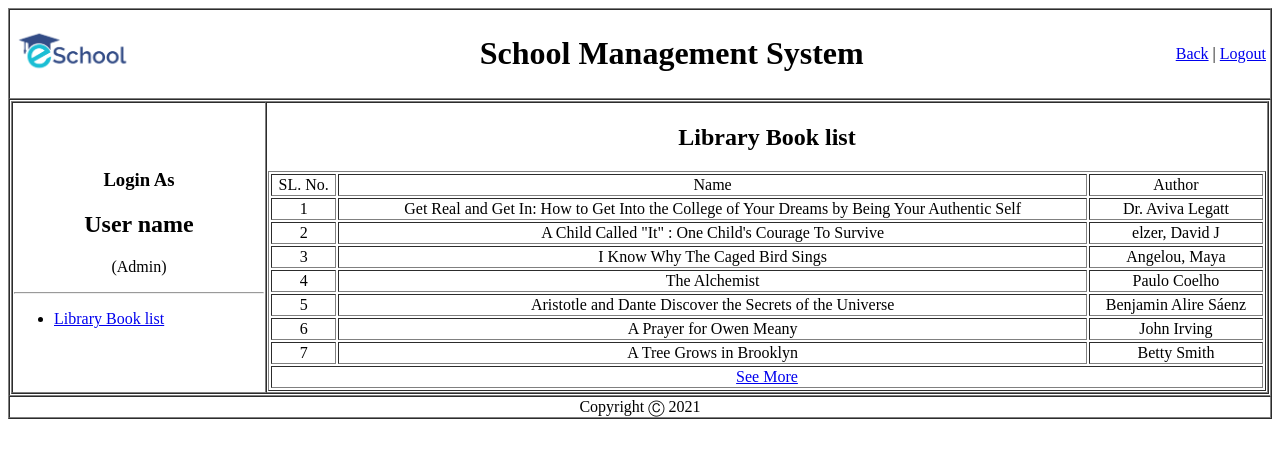
After one commit to AnirbanSahaAnik/School-management-system, a PHP site: page /View/libraryBook.php in a window 1280 px wide. The commit adds this page. Shown: the top 458 px of the page. Run offline with PHP 8.4, Linux system fonts and the light colour scheme.

Commit message:
book list

```diff
--- a/Admin/View/dashboard.php
+++ b/Admin/View/dashboard.php
@@ -84,9 +84,9 @@
                     </td>
 
                     <td align = "center">
-                      <img height="100px" weight="100px" src="../Resources/libraryBook.jpg" alt="">
+                      <a href="libraryBook.php"><img height="100px" weight="100px" src="../Resources/libraryBook.jpg" alt=""></a>
                       <br>
-                      <a href="#">Library Book Details</a>
+                      <a href="libraryBook.php">Library Book Details</a>
                     </td>
 
                     <td align = "center">
--- /dev/null
+++ b/Admin/View/libraryBook.php
@@ -0,0 +1,114 @@
+<!DOCTYPE html>
+<html lang="en" dir="ltr">
+  <head>
+    <meta charset="utf-8">
+    <title>Library Book</title>
+  </head>
+  <body>
+    <table border="1" cellspacing="0" width="100%" >
+      <tr>
+        <td>
+          <table width="100%">
+            <tr>
+              <td><img height="50px" weight="50px" src="../Resources/logo.png" alt=""></td>
+              <td align = "center"><h1>School Management System</h1></td>
+              <td align = "right">
+                <a href="dashboard.php">Back</a> |
+                <a href="../Controller/logout.php">Logout</a>
+              </td>
+            </tr>
+          </table>
+        </td>
+      </tr>
+
+      <tr>
+        <td>
+          <table width="100%" cellspacing="0" border="1">
+            <tr>
+              <td width="250px">
+                <center>
+                  <h3>Login As</h3>
+                  <h2>User name</h2>
+                  <p>(Admin)</p>
+                </center>
+                <hr>
+                <ul>
+                  <li><a href="libraryBook.php">Library Book list</a></li>
+
+
+                </ul>
+              </td>
+
+              <td>
+                <center><h2>Library Book list</h2></center>
+
+                <table width="100%" border="1">
+                  <tr align="center" >
+                    <td>SL. No.</td>
+                    <td>Name</td>
+                    <td>Author</td>
+                  </tr>
+
+                  <tr align="center">
+                    <td>1</td>
+                    <td>Get Real and Get In: How to Get Into the College of Your Dreams by Being Your Authentic Self</td>
+                    <td>Dr. Aviva Legatt</td>
+                  </tr>
+
+                  <tr align="center">
+                    <td>2</td>
+                    <td>A Child Called "It" : One Child's Courage To Survive</td>
+                    <td>elzer, David J</td>
+                  </tr>
+
+                  <tr align="center">
+                    <td>3</td>
+                    <td>I Know Why The Caged Bird Sings</td>
+                    <td>Angelou, Maya</td>
+                  </tr>
+
+                  <tr align="center">
+                    <td>4</td>
+                    <td>The Alchemist</td>
+                    <td>Paulo Coelho</td>
+                  </tr>
+
+                  <tr align="center">
+                    <td>5</td>
+                    <td>Aristotle and Dante Discover the Secrets of the Universe</td>
+                    <td>Benjamin Alire Sáenz</td>
+                  </tr>
+
+                  <tr align="center">
+                    <td>6</td>
+                    <td>A Prayer for Owen Meany</td>
+                    <td>John Irving</td>
+                  </tr>
+
+                  <tr align="center">
+                    <td>7</td>
+                    <td>A Tree Grows in Brooklyn</td>
+                    <td>Betty Smith</td>
+                  </tr>
+
+                  <tr align="center">
+                    <td colspan="4"><a href="#">See More</a></td>
+                  </tr>
+                </table>
+              </td>
+            </tr>
+          </table>
+        </td>
+      </tr>
+
+
+
+
+      <tr>
+        <td align="center" >Copyright Ⓒ 2021</td>
+      </tr>
+
+    </table>
+
+  </body>
+</html>
```
